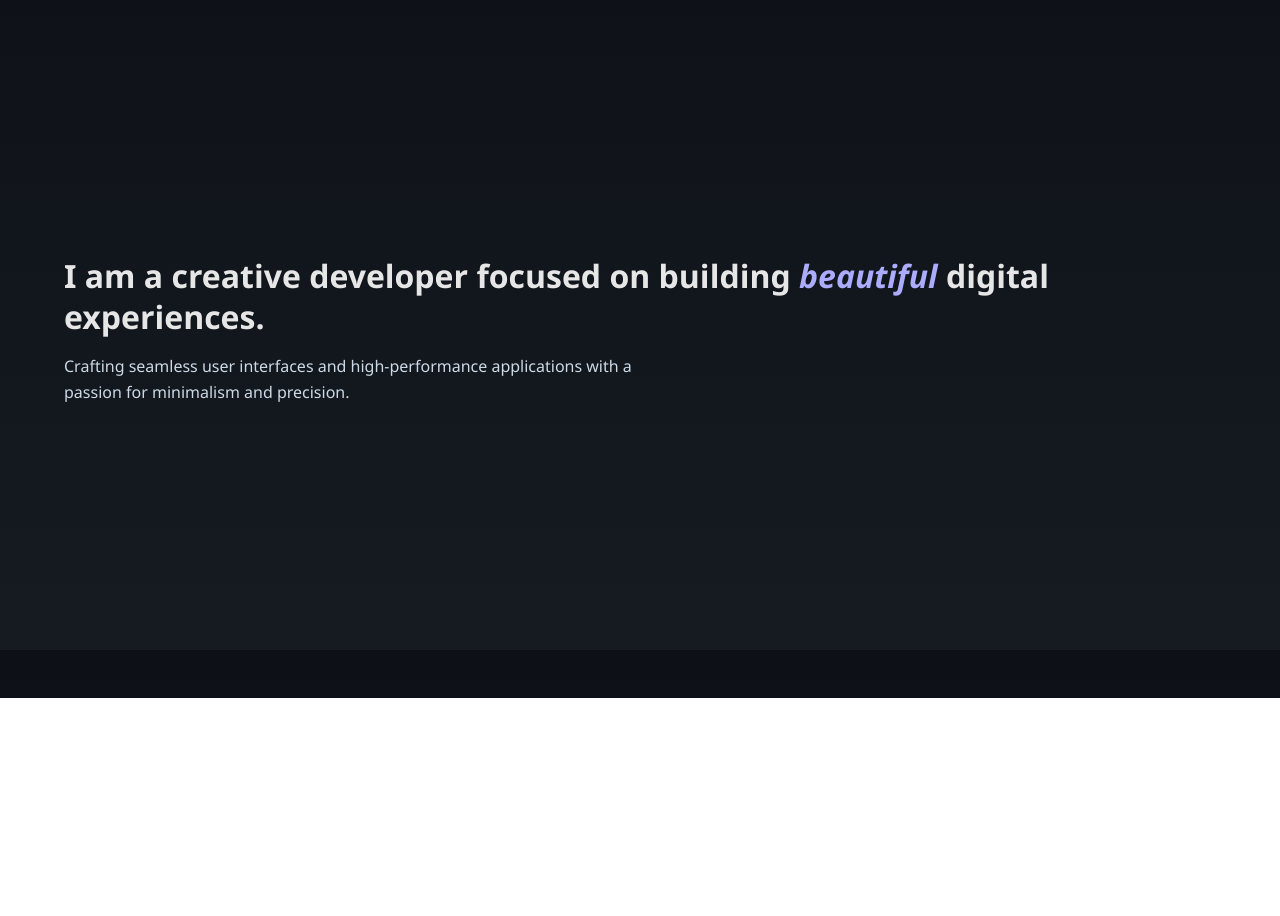
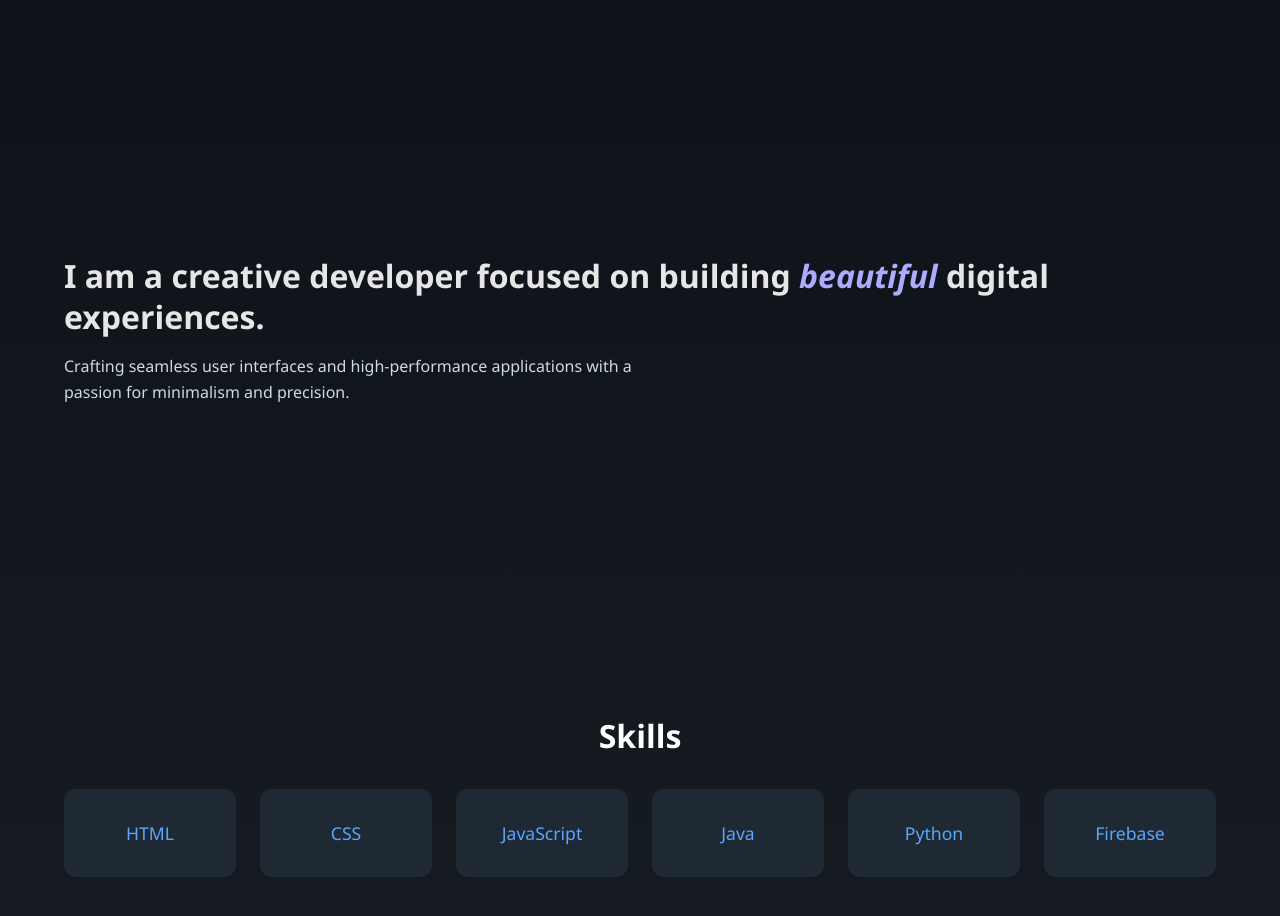
Before and after one commit to dinel2007918/personal-portfolio, a plain HTML site: page Desktop/New folder/profile/home.html in a window 1280 px wide. Shown: the part 102-1018 px from the top of the page. Before the commit the page ends 800 px from the top, so only its background shows below. Drawn offline with Linux system fonts and the light colour scheme.

Commit message:
make the skills part

```diff
--- a/Desktop/New folder/profile/home.css
+++ b/Desktop/New folder/profile/home.css
@@ -34,8 +34,6 @@
   nav a:hover {
     color: #58a6ff;
   }
-
-  /* Hero Section */
   .hero {
     display: flex;
     flex-direction: column;
@@ -77,3 +75,40 @@
       font-size: 1.6rem;
     }
   }
+  .skills{
+    display: flex;
+    justify-content: center;
+
+  }
+  .cards{
+    background-color: white;
+
+  }
+  .section-title {
+  text-align: center;
+  font-size: 2rem;
+  margin: 4rem 0 2rem;
+  color: #ffffff;
+}
+
+.skills {
+  display: grid;
+  grid-template-columns: repeat(auto-fit, minmax(150px, 1fr));
+  gap: 1.5rem;
+  padding: 0 4rem 4rem;
+}
+
+.cards {
+  background: #1f2933;
+  padding: 2rem;
+  border-radius: 12px;
+  text-align: center;
+  font-size: 1.1rem;
+  color: #58a6ff;
+  transition: transform 0.3s ease, box-shadow 0.3s ease;
+}
+
+.cards:hover {
+  transform: translateY(-8px);
+  box-shadow: 0 10px 25px rgba(88,166,255,0.3);
+}
--- a/Desktop/New folder/profile/home.html
+++ b/Desktop/New folder/profile/home.html
@@ -23,5 +23,15 @@
   <h2>I am a creative developer focused on building <i style="color: rgb(172, 172, 255);">beautiful</i>  digital experiences.</h2>
   <p>Crafting seamless user interfaces and high-performance applications with a passion for minimalism and precision.</p>
 </section>
+<h2 class="section-title" id="skills">Skills</h2>
+
+<section class="skills">
+  <div class="cards">HTML</div>
+  <div class="cards">CSS</div>
+  <div class="cards">JavaScript</div>
+  <div class="cards">Java</div>
+  <div class="cards">Python</div>
+  <div class="cards">Firebase</div>
+</section>
 </body>
 </html>
```
